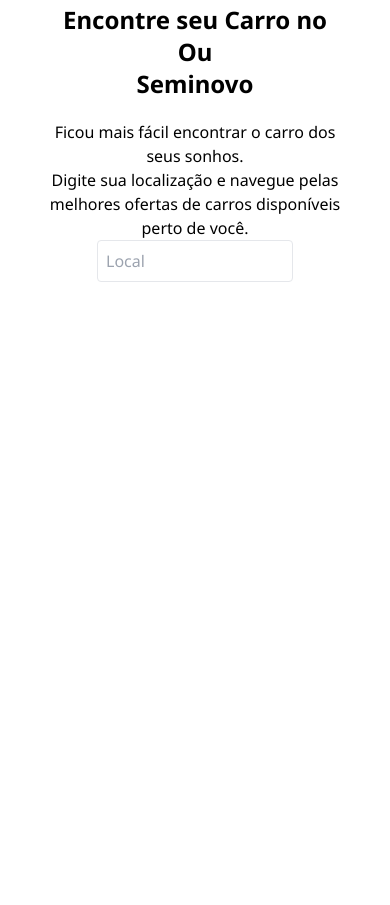
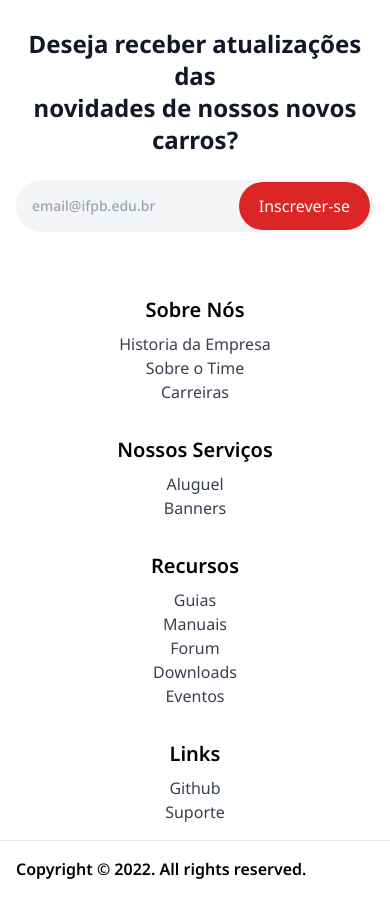
Before and after one commit to 2daniell/ifcars, a plain HTML site: page index.html in a window 390 px wide. Shown: the part 1660-2565 px from the top of the page. Before the commit the page ends 1958 px from the top, so only its background shows below. Drawn offline with nearby package versions, Linux system fonts and the light colour scheme.

Commit message:
Feat: Add footer

```diff
--- a/index.html
+++ b/index.html
@@ -59,9 +59,9 @@
 
                 <div class="flex flex-col px-4 sm:px-16">
 
-                    <h1 class="text-x sm:text-4xl font-bold">IFCAR</h1>
-                    <span class="text-sm sm:text-2xl font-semibold">Sua Porsche só aqui</span>
-                    <button class="p-1 sm:p-4 font-semibold mt-2 rounded bg-red-600 transition-shadow duration-300 ease-in-out shadow-none hover:shadow-[0_0_0_2px_#dc2626]">Ver Modelos</button>
+                    <h1 class="text-x sm:text-4xl lg:text-6xl font-bold">IFCAR</h1>
+                    <span class="text-sm sm:text-2xl lg:text-4xl font-semibold">Sua Porsche só aqui</span>
+                    <button class="p-1 sm:p-4 lg:p-6 font-semibold mt-2 rounded bg-red-600 transition-shadow duration-300 ease-in-out shadow-none hover:shadow-[0_0_0_2px_#dc2626]">Ver Modelos</button>
 
                 </div>
             </div>
@@ -138,7 +138,7 @@
 
                     <div class="flex flex-col px-8 sm:px-16 text-white">
                         <span class="text-x sm:text-4xl font-bold">Eletricos</span>
-                        <span class="text-sm sm:text-2xl font-semibold">Os melhores eletricos</span>
+                        <span class="text-sm sm:text-2xl font-semibold">Os melhores Super-Eletricos</span>
                         <button class="p-1 sm:p-4 font-semibold mt-2 rounded bg-red-600 transition-shadow duration-300 ease-in-out shadow-none hover:shadow-[0_0_0_2px_#dc2626]">Saiba mais</button>
                     </div>
 
@@ -146,15 +146,71 @@
             </div>
 
         </div>
+    </main>
 
-        <div class="w-screen flex flex-col items-center justify-center text-center px-12 mb-4">
+    <footer class="bg-white py-6">
+        <div class="mx-auto max-w-screen-xl px-4 sm:px-6 lg:px-8 text-center">
+            <span class="font-bold text-2xl text-gray-900 sm:text-3xl">Deseja receber atualizações das <br> novidades de nossos novos carros?</span>
+            <form class="mt-6">
+                <div class="relative max-w-lg mx-auto">
 
-            <span class="font-bold text-2xl">Encontre seu Carro no <br> Ou <br> Seminovo</span>
-            <span class="mt-5">Ficou mais fácil encontrar o carro dos seus sonhos. <br> Digite sua localização e navegue pelas melhores ofertas de carros disponíveis perto de você.</span>
-            <input type="text" placeholder="Local" class="border w-2/3 rounded p-2">
+                    <input class="w-full rounded-full p-4 pe-32 border-gray-200 bg-gray-100 text-sm font-medium outline-none" type="email" id="email" placeholder="email@ifpb.edu.br">
+
+                    <button class="absolute end-1 top-1/2 -translate-y-1/2 bg-red-600 text-white px-5 py-3 rounded-full transition-shadow duration-300 ease-in-out shadow-none hover:shadow-[0_0_0_2px_#dc2626]">Inscrever-se</button>
+                </div>
+            </form>
         </div>
 
+        <div class="flex flex-col md:flex-row mt-16 gap-8 mx-auto max-w-screen-xl px-4 sm:px-6 lg:px-8 text-center">
 
-    </main>
+            <div class="flex flex-col mx-auto">
+                <span class="font-semibold text-xl">Sobre Nós</span>
+
+                <ul class="mt-2">
+                    <li><a class="text-gray-700 transition hover:text-gray-700/75" href="#">Historia da Empresa</a></li>
+                    <li><a class="text-gray-700 transition hover:text-gray-700/75" href="#">Sobre o Time</a></li>
+                    <li><a class="text-gray-700 transition hover:text-gray-700/75" href="#">Carreiras</a></li>
+                </ul>
+
+            </div>
+
+            <div class="flex flex-col mx-auto">
+                <span class="font-semibold text-xl">Nossos Serviços</span>
+
+                <ul class="mt-2">
+                    <li><a class="text-gray-700 transition hover:text-gray-700/75" href="#">Aluguel</a></li>
+                    <li><a class="text-gray-700 transition hover:text-gray-700/75" href="#">Banners</a></li>
+                </ul>
+
+            </div>
+
+            <div class="flex flex-col mx-auto">
+                <span class="font-semibold text-xl">Recursos</span>
+
+                <ul class="mt-2">
+                    <li><a class="text-gray-700 transition hover:text-gray-700/75" href="#">Guias</a></li>
+                    <li><a class="text-gray-700 transition hover:text-gray-700/75" href="#">Manuais</a></li>
+                    <li><a class="text-gray-700 transition hover:text-gray-700/75" href="#">Forum</a></li>
+                    <li><a class="text-gray-700 transition hover:text-gray-700/75" href="#">Downloads</a></li>
+                    <li><a class="text-gray-700 transition hover:text-gray-700/75" href="#">Eventos</a></li>
+                </ul>
+
+            </div>
+
+            <div class="flex flex-col mx-auto">
+                <span class="font-semibold text-xl">Links</span>
+
+                <ul class="mt-2">
+                    <li><a class="text-gray-700 transition hover:text-gray-700/75" href="#">Github</a></li>
+                    <li><a class="text-gray-700 transition hover:text-gray-700/75" href="#">Suporte</a></li>
+                </ul>
+
+            </div>
+        </div>
+
+        <hr class="mt-4 mb-4">
+
+        <span class="text-start font-semibold ps-4">Copyright © 2022. All rights reserved.</span>
+    </footer>
 </body>
 </html>
```
